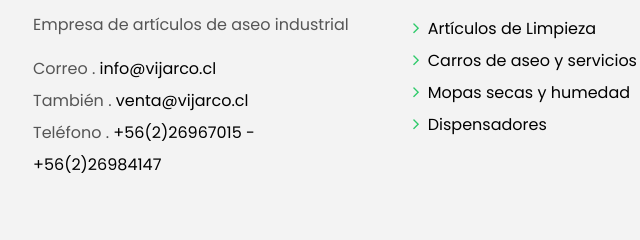
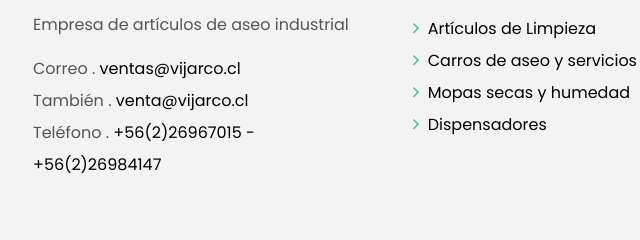
Before and after one commit to luigi-zuniga/vijarco-v1, a plain HTML site: page index.html in a window 1280 px wide. Shown: the part 1605-1845 px from the top of the page, 52-692 px from the left. Drawn offline with Linux system fonts and the light colour scheme.

Commit message:
PV1.0.1 Maqueta revision enlaces

```diff
--- a/index.html
+++ b/index.html
@@ -96,7 +96,7 @@
                     <p class="intro-title-top">Artículos de Limpieza</p>
                     <h1 class="intro-title mb-4">
                       <span class="color-b">Nuevos</span> Productos
-                      <br>de liempza</h1>
+                      <br>de limpieza</h1>
                     <p class="intro-subtitle intro-price">
                       <a href="contacto.html"><span class="price-a">Contactanos</span></a>
                     </p>
@@ -334,9 +334,9 @@
               <div class="w-footer-a">
                 <ul class="list-unstyled">
                   <li class="color-a">
-                    <span class="color-text-a">Correo .</span> <a href="mailto:info@vijarco.cl">info@vijarco.cl</a></li>
+                    <span class="color-text-a">Correo .</span> <a href="mailto:ventas@vijarco.cl">ventas@vijarco.cl</a></li>
                     <li class="color-a">
-                      <span class="color-text-a">También .</span> <a href="mailto:info@vijarco.cl">venta@vijarco.cl</a></li>
+                      <span class="color-text-a">También .</span> <a href="mailto:ventas@vijarco.cl">venta@vijarco.cl</a></li>
                   <li class="color-a">
                     <span class="color-text-a">Teléfono .</span> +56(2)26967015 - +56(2)26984147</li>
                 </ul>
```
Also changed, not shown: articulosdelimpieza.html (+2 -2 lines), carrosdeaseoyservicios.html (+2 -2 lines), catalogo.html (+2 -2 lines), contacto.html (+2 -2 lines), dispensadores.html (+2 -2 lines), error404.html (+2 -2 lines), mediosdepago.html (+2 -2 lines), mopas.html (+2 -2 lines), quimicos.html (+2 -2 lines).
